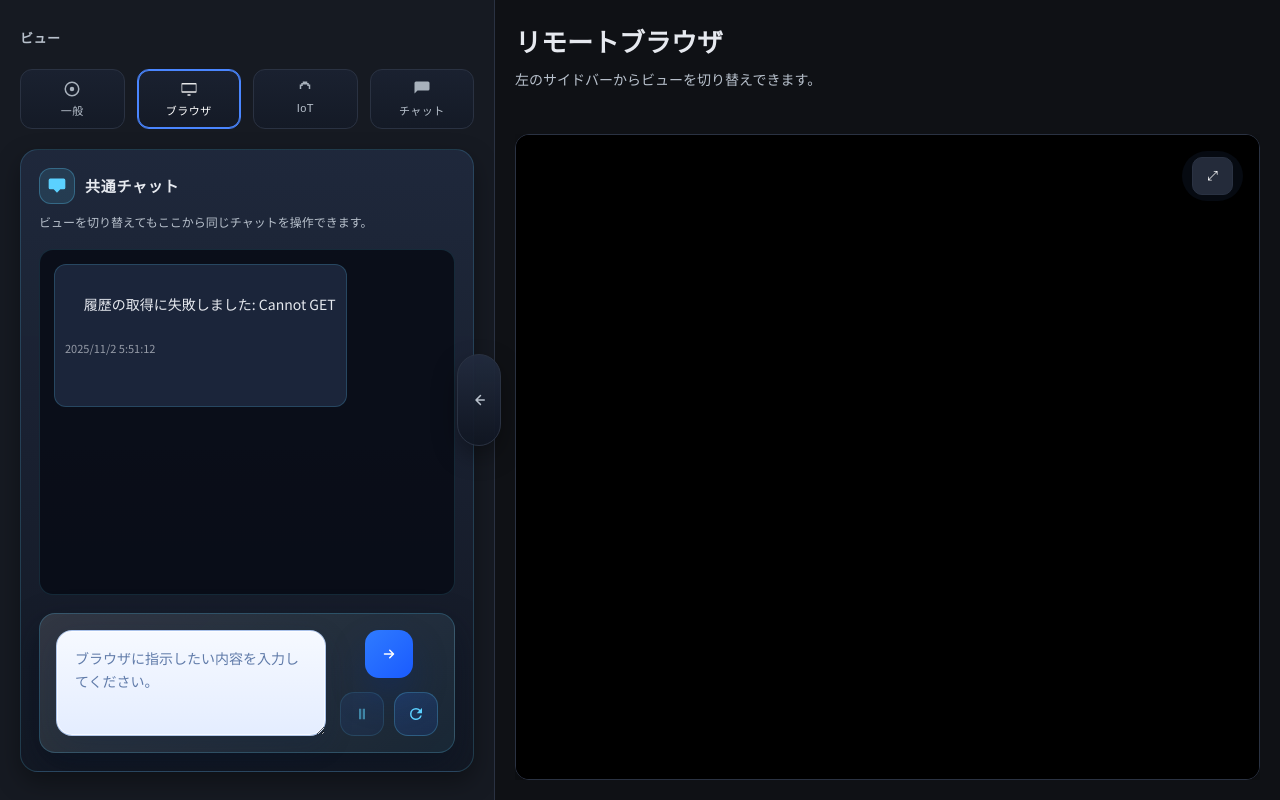
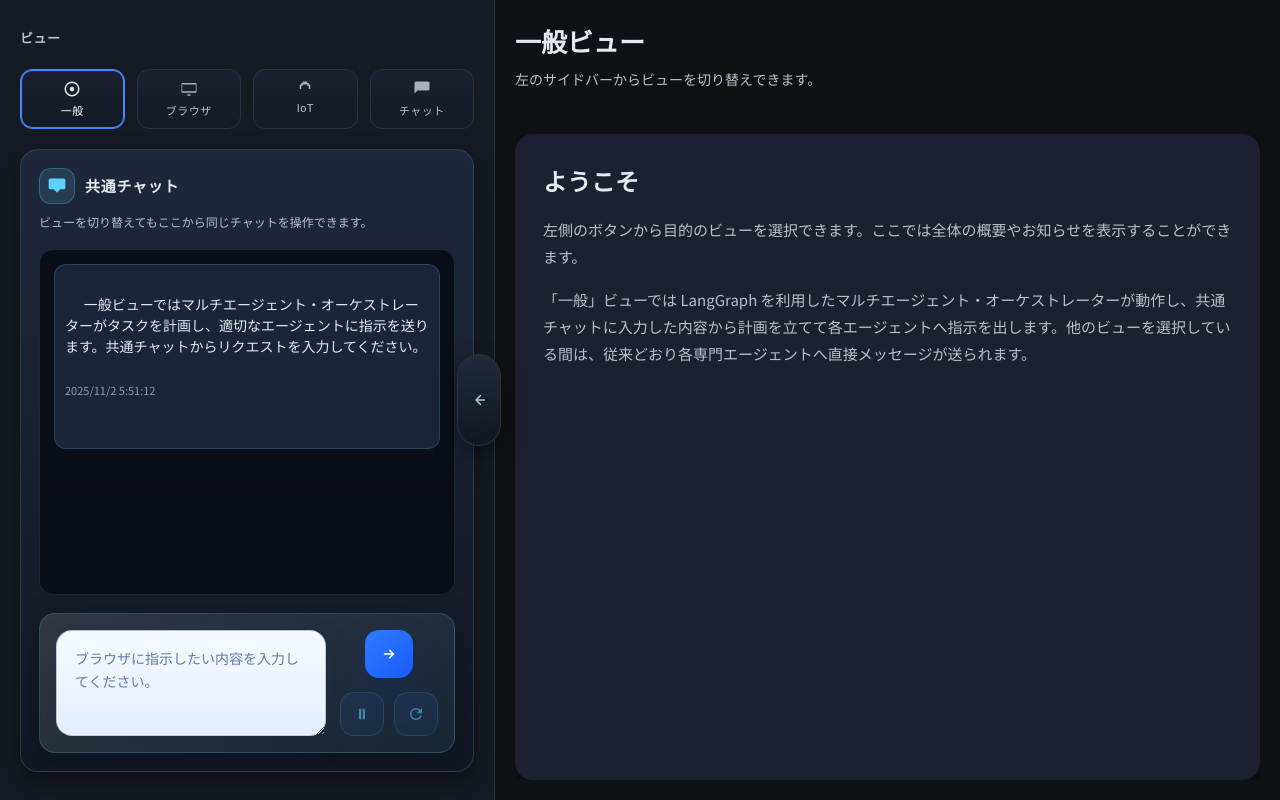
Before and after one commit to kota-kawa/Multi-Agent-Platform, a Flask app: page / in a window 1280 px wide. Run offline with Flask 3, Linux system fonts and the light colour scheme.

Commit message:
Set general view as default selection

```diff
--- a/assets/app.js
+++ b/assets/app.js
@@ -80,7 +80,7 @@
 let generalProxyTargetView = null;
 let generalProxyAgentKey = null;
 let generalProxyViewKey = null;
-let currentViewKey = document.querySelector(".nav-btn.active")?.dataset.view || "browser";
+let currentViewKey = document.querySelector(".nav-btn.active")?.dataset.view || "general";
 
 function resolveAgentToView(agentKey) {
   if (typeof agentKey !== "string") return null;
@@ -2896,5 +2896,5 @@
   });
 }
 
-const initialActiveView = document.querySelector(".nav-btn.active")?.dataset.view || "browser";
+const initialActiveView = document.querySelector(".nav-btn.active")?.dataset.view || "general";
 activateView(initialActiveView);
--- a/templates/index.html
+++ b/templates/index.html
@@ -27,14 +27,14 @@
       <aside class="sidebar" role="navigation" aria-label="ビュー切替">
         <p class="sidebar-title">ビュー</p>
         <div class="sidebar-nav" role="group" aria-label="ビュー選択">
-          <button class="nav-btn" data-view="general" title="一般">
+          <button class="nav-btn active" data-view="general" title="一般">
           <!-- 一般ビュー用アイコン -->
           <svg width="22" height="22" viewBox="0 0 24 24" fill="currentColor" aria-hidden="true">
             <path d="M12 2a10 10 0 1 0 10 10A10.011 10.011 0 0 0 12 2zm0 18a8 8 0 1 1 8-8 8.009 8.009 0 0 1-8 8zm0-11a3 3 0 1 0 3 3 3 3 0 0 0-3-3z"/>
           </svg>
           <span>一般</span>
           </button>
-          <button class="nav-btn active" data-view="browser" title="ブラウザ">
+          <button class="nav-btn" data-view="browser" title="ブラウザ">
           <!-- モニタ風アイコン（SVG） -->
           <svg width="22" height="22" viewBox="0 0 24 24" fill="currentColor" aria-hidden="true">
             <path d="M3 4h18a1 1 0 0 1 1 1v11a1 1 0 0 1-1 1H3a1 1 0 0 1-1-1V5a1 1 0 0 1 1-1zm0 2v9h18V6H3zm7 13h4v2h-4v-2z"/>
@@ -142,11 +142,11 @@
       <!-- メイン領域 -->
       <main class="content" role="main">
         <header class="content-header" role="presentation">
-          <h1 class="content-title" id="appTitle">リモートブラウザ</h1>
+          <h1 class="content-title" id="appTitle">一般ビュー</h1>
           <p class="content-subtitle">左のサイドバーからビューを切り替えできます。</p>
         </header>
         <!-- 0) 一般ビュー -->
-        <section id="view-general" class="view" aria-labelledby="appTitle">
+        <section id="view-general" class="view active" aria-labelledby="appTitle">
           <div class="general-view">
             <div id="generalDefaultContent" class="general-view__default">
               <h2>ようこそ</h2>
@@ -159,7 +159,7 @@
         </section>
 
         <!-- 1) リモートブラウザ風ビュー -->
-        <section id="view-browser" class="view active" aria-labelledby="appTitle">
+        <section id="view-browser" class="view" aria-labelledby="appTitle">
           <div class="no-vnc-surface">
             <div id="browserStage" class="stage" role="region" aria-label="リモートブラウザ">
               <p class="stage-fallback">リモートブラウザを読み込んでいます…</p>
```
